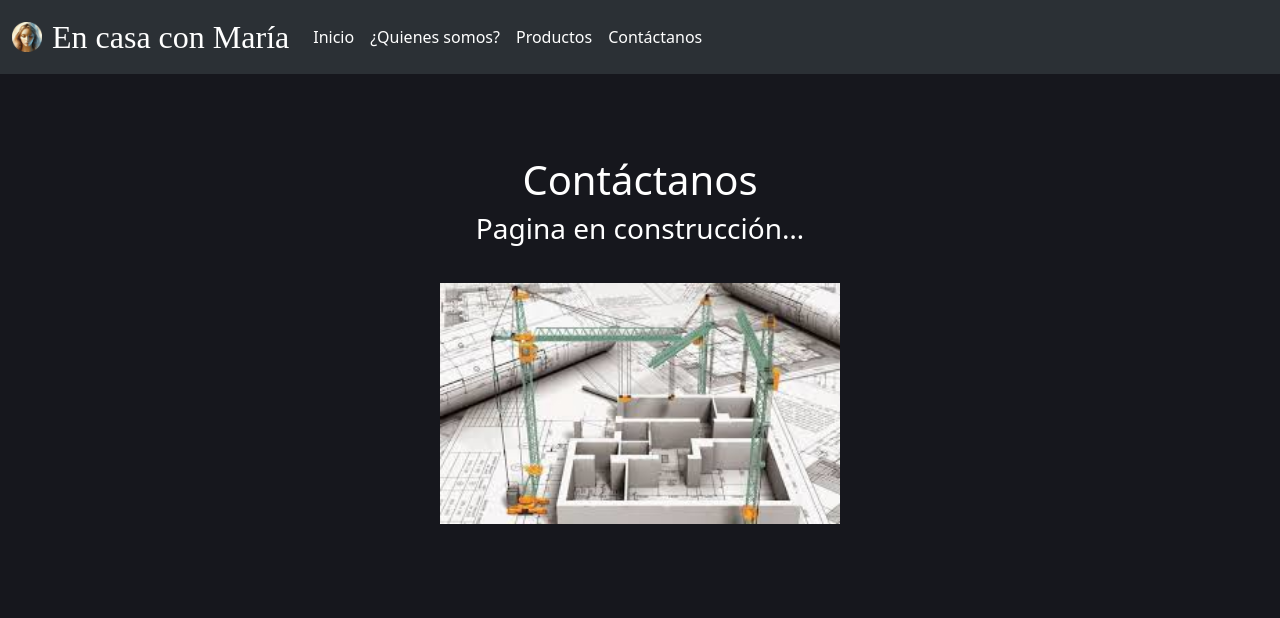
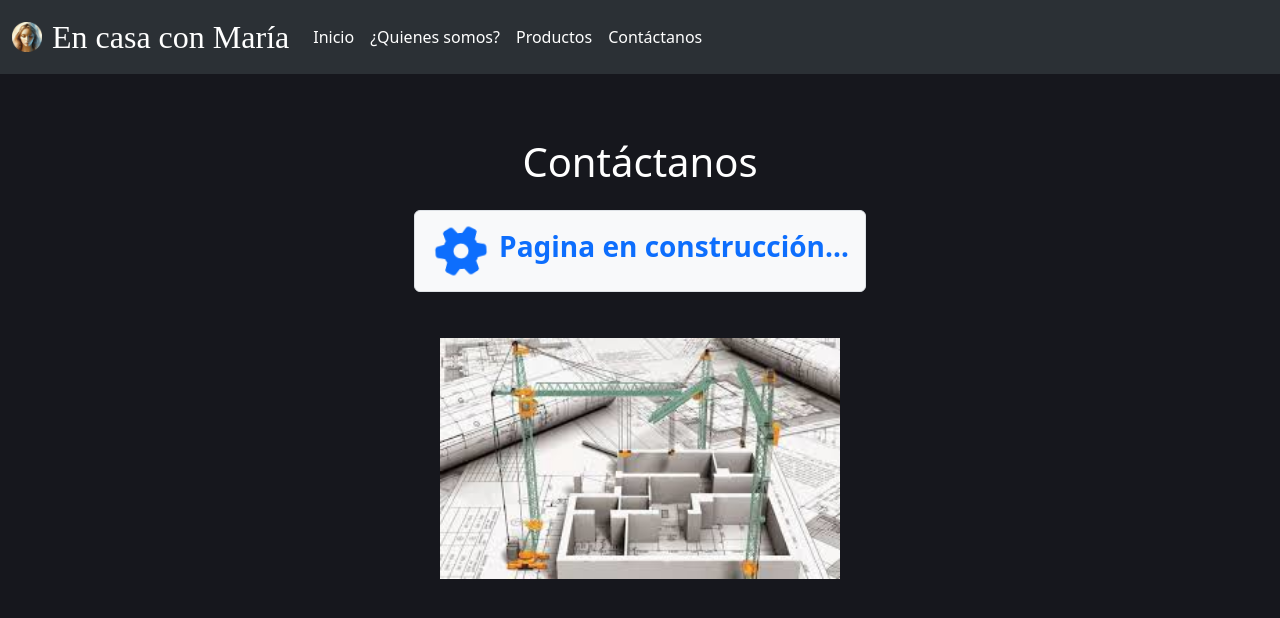
Before and after one commit to BrRoman/encasaconmaria, a React (Vite) app: page /encasaconmaria/contact in a window 1280 px wide. Shown: the top 618 px of the page. Built offline with nearby package versions, Linux system fonts and the light colour scheme.

Commit message:
Contact: add spinning cog.

```diff
--- a/src/pages/Contact.jsx
+++ b/src/pages/Contact.jsx
@@ -1,6 +1,7 @@
 import './Contact.css'
 import Menu from '../components/Menu'
 import constructionImg from '../assets/img/construction.png'
+import { FontAwesomeIcon } from '@fortawesome/react-fontawesome'
 
 function Contact() {
   return (
@@ -8,7 +9,10 @@ function Contact() {
       <Menu />
       <div id="contact">
         <h1>Contáctanos</h1>
-        <h3>Pagina en construcción…</h3>
+        <div className="d-flex align-items-center bg-light text-primary border rounded my-3 p-3">
+          <FontAwesomeIcon icon="fa-solid fa-cog" spin size="3x" />
+          <h3 className="fw-bold ms-2">Pagina en construcción…</h3>
+        </div>
         <img src={constructionImg} alt="Obra" width="400px" />
       </div>
     </>
```
